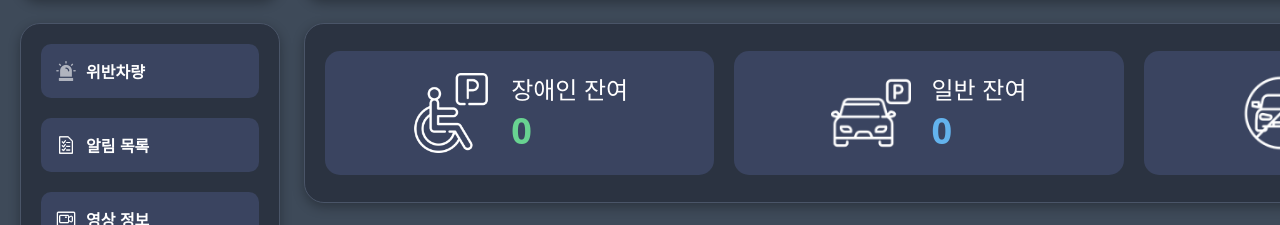
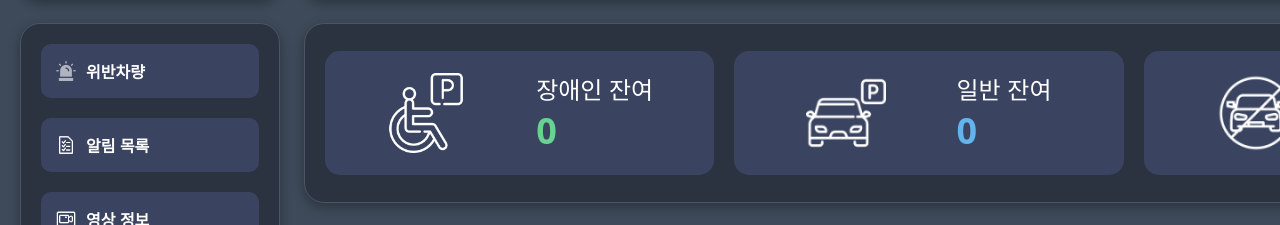
Before and after one commit to 2025-SMHRD-SW-BigData/Fingertips, a React (Vite) app in the folder frontend/: page /mainpage in a window 1280 px wide. Shown: the part 141-366 px from the top of the page. Built offline with nearby package versions, Linux system fonts and the light colour scheme; no server answers; sample sign-in values are in the browser's storage.

Commit message:
통계간격

```diff
--- a/frontend/src/style/mainpage.css
+++ b/frontend/src/style/mainpage.css
@@ -343,7 +343,7 @@
   flex-direction: row; /* Image on left, text on right */
   align-items: center;
   justify-content: center; /* Center the content horizontally */
-  gap: 20px;
+  gap: 70px;
   padding: 20px;
   color: white;
 }
```
